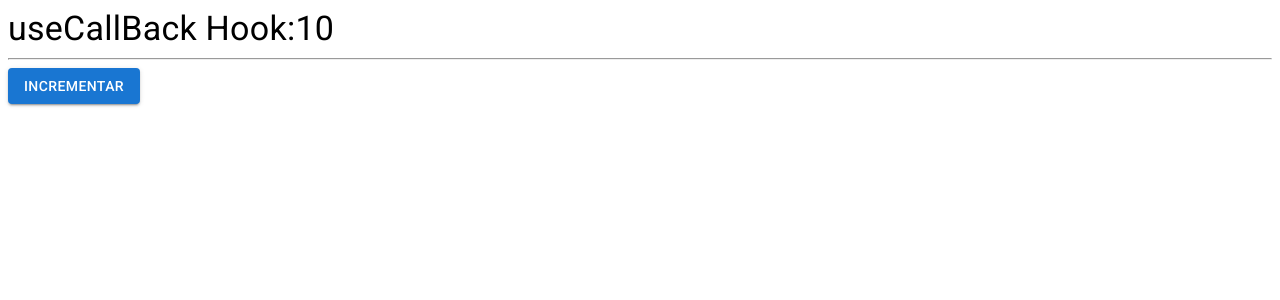
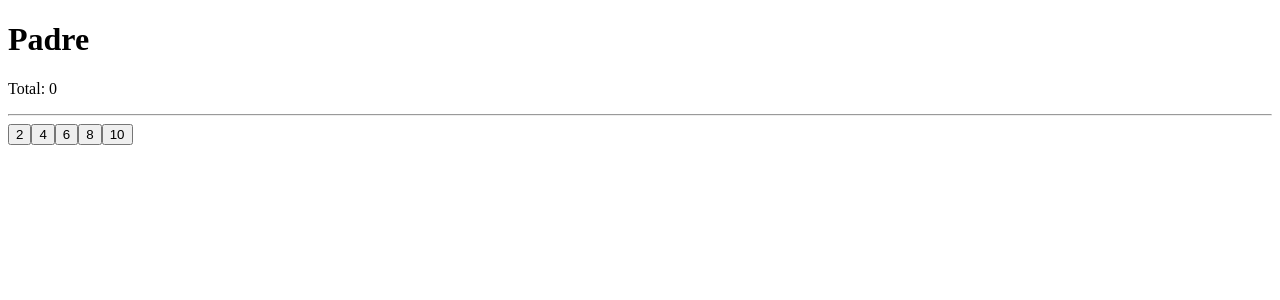
Before and after one commit to jaisemberg2022/Cursos-udemy-2024, a React (Vite) app in the folder React/05-hook-app/: page / in a window 1280 px wide. Shown: the top 300 px of the page. Built offline with nearby package versions, Linux system fonts and the light colour scheme.

Commit message:
React vite proyecto hooks-app,ejercicio practico de hooks de memoria

```diff
--- /dev/null
+++ b/React/05-hook-app/src/07-tarea-memo/Hijo.jsx
@@ -0,0 +1,14 @@
+import React from "react";
+
+export const Hijo = React.memo(({ numero, incrementar }) => {
+  console.log("  Me volví a generar :(  ");
+
+  return (
+    <button
+      className="btn btn-primary mr-3"
+      onClick={() => incrementar(numero)}
+    >
+      {numero}
+    </button>
+  );
+});
--- /dev/null
+++ b/React/05-hook-app/src/07-tarea-memo/Padre.jsx
@@ -0,0 +1,41 @@
+import React, { useMemo,useState,useCallback } from 'react'
+import { Hijo } from './Hijo'
+
+export const Padre = () => {
+
+    const numeros = [2,4,6,8,10];
+    const [valor, setValor] = useState(0);
+
+    // const incrementar = ( num ) => {
+    //     setValor( valor + num )
+    // }
+
+
+
+    const incrementar = useCallback(
+      (num) => {
+            setValor((oldValue) => oldValue + num)
+      },
+      [],
+    )
+
+    return (
+        <div>
+            <h1>Padre</h1>
+            <p> Total: { valor } </p>
+
+            <hr />
+
+            {
+                numeros.map( n => (
+                    <Hijo
+                        key={ n }
+                        numero={ n }
+                        incrementar={ incrementar }
+                    />
+                ))
+            }
+            {/* <Hijo /> */}
+        </div>
+    )
+}
--- a/React/05-hook-app/src/main.jsx
+++ b/React/05-hook-app/src/main.jsx
@@ -12,6 +12,7 @@
 import Memorize from "./06-memos/Memorize";
 import MemoHook from "./06-memos/MemoHook";
 import CallBackHook from "./06-memos/CallBackHook";
+import {Padre} from './07-tarea-memo/Padre'
 
 ReactDOM.createRoot(document.getElementById("root")).render(
   <React.StrictMode>
@@ -24,7 +25,8 @@
     {/* <Layout/> */}
     {/* <Memorize/> */}
     {/* <MemoHook /> */}
-    <CallBackHook />
+    {/* <CallBackHook /> */}
+    <Padre/>
     {/* <HooksApp/> */}
   </React.StrictMode>
 );
```
